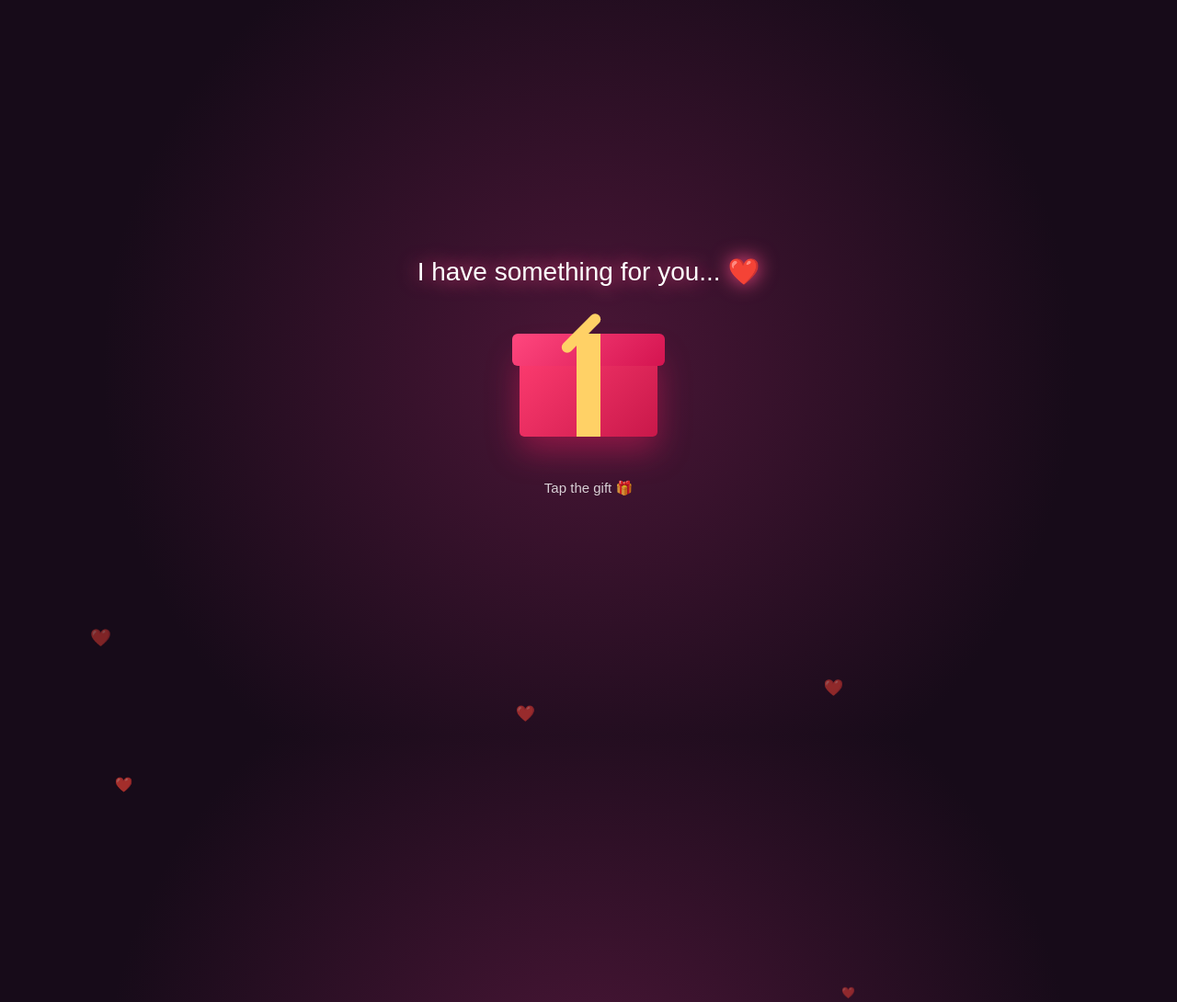
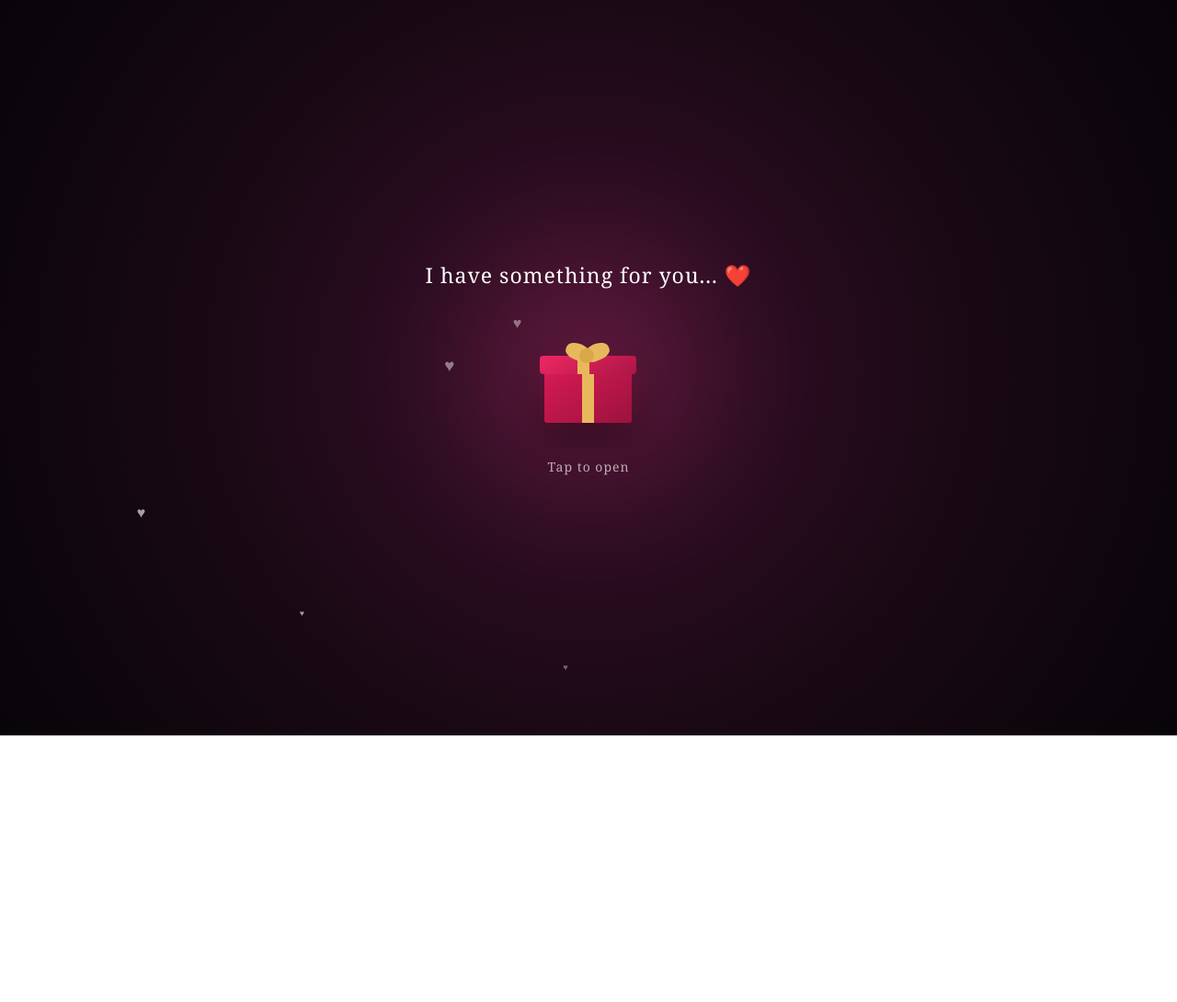
Before and after one commit to c69z6mcx8k-code/Gift, a plain HTML site: page index.html in a window 1280 px wide. Shown: the top 1090 px of the page at 92% size. After the commit the page ends 800 px from the top, so only its background shows below. Drawn offline with Linux system fonts and the light colour scheme.

Commit message:
Update index.html

```diff
--- a/index.html
+++ b/index.html
@@ -13,153 +13,226 @@
 
 body {
     margin: 0;
-            min-height: 100vh;
+    height: 100vh;
     overflow: hidden;
     display: flex;
     justify-content: center;
     align-items: center;
-            font-family: Arial, sans-serif;
-            background: radial-gradient(circle at center, #4b1637, #170b19 70%);
+    font-family: Georgia, serif;
+    background:
+        radial-gradient(circle at center,
+        #3b102c 0%,
+        #190914 55%,
+        #080409 100%);
     color: white;
 }
 
-        .container {
-            text-align: center;
-            z-index: 10;
+/* Soft glow behind the gift */
+
+.glow {
+    position: absolute;
+    width: 260px;
+    height: 260px;
+    background: rgba(255, 70, 140, 0.18);
+    border-radius: 50%;
+    filter: blur(70px);
 }
 
-        h1 {
-            font-size: 28px;
-            margin-bottom: 45px;
-            font-weight: 400;
-            animation: glow 2s infinite alternate;
+/* Main area */
+
+.container {
+    position: relative;
+    text-align: center;
+    z-index: 5;
 }
+
+.title {
+    font-size: 23px;
+    font-weight: normal;
+    letter-spacing: 1px;
+    margin-bottom: 55px;
+}
+
+/* Gift */
 
 .gift {
     position: relative;
-            width: 150px;
-            height: 130px;
+    width: 105px;
+    height: 90px;
     margin: auto;
     cursor: pointer;
-            animation: float 2s ease-in-out infinite;
+    transition: transform 0.3s;
 }
+
+.gift:hover {
+    transform: scale(1.05);
+}
+
+/* Box */
 
 .box {
     position: absolute;
     bottom: 0;
-            width: 150px;
-            height: 100px;
-            background: linear-gradient(135deg, #ff3d71, #c9184a);
-            border-radius: 5px;
-            box-shadow: 0 15px 35px rgba(255, 30, 100, 0.4);
+    left: 5px;
+    width: 95px;
+    height: 62px;
+    border-radius: 3px;
+    background: linear-gradient(
+        145deg,
+        #d91b55,
+        #9c123e
+    );
+
+    box-shadow:
+        0 15px 35px rgba(0,0,0,0.45),
+        0 0 25px rgba(255,40,120,0.25);
 }
 
-        .box::before {
+/* Vertical ribbon */
+
+.box::after {
     content: "";
     position: absolute;
-            left: 62px;
-            width: 26px;
-            height: 100%;
-            background: #ffd166;
+    left: 41px;
+    top: 0;
+    width: 13px;
+    height: 62px;
+    background: #e8b85c;
 }
+
+/* Lid */
 
 .lid {
     position: absolute;
-            top: 18px;
-            left: -8px;
-            width: 166px;
-            height: 35px;
-            background: linear-gradient(135deg, #ff477e, #d41450);
-            border-radius: 6px;
     z-index: 3;
-            transition: 0.8s ease;
+    top: 17px;
+    left: 0;
+    width: 105px;
+    height: 20px;
+    border-radius: 4px;
+    background: linear-gradient(
+        145deg,
+        #ed2864,
+        #ad1545
+    );
+
+    transition:
+        transform 0.9s ease,
+        top 0.9s ease;
 }
 
-        .lid::before {
+/* Ribbon on lid */
+
+.lid::after {
     content: "";
     position: absolute;
-            left: 70px;
-            width: 26px;
-            height: 35px;
-            background: #ffd166;
+    left: 41px;
+    top: 0;
+    width: 13px;
+    height: 20px;
+    background: #e8b85c;
 }
 
-        .ribbon {
+/* Bow */
+
+.bow-left,
+.bow-right {
     position: absolute;
-            width: 12px;
-            height: 55px;
-            background: #ffd166;
-            top: -28px;
-            left: 69px;
-            border-radius: 10px;
-            transform: rotate(45deg);
+    top: -13px;
+    width: 28px;
+    height: 18px;
+    background: #e8b85c;
+    border-radius: 50% 50% 40% 40%;
 }
 
-        .gift.open .lid {
-            transform: translateY(-90px) rotate(-8deg);
+.bow-left {
+    left: 28px;
+    transform: rotate(25deg);
 }
 
+.bow-right {
+    left: 48px;
+    transform: rotate(-25deg);
+}
+
+.bow-center {
+    position: absolute;
+    z-index: 5;
+    top: -8px;
+    left: 43px;
+    width: 16px;
+    height: 16px;
+    background: #d9a848;
+    border-radius: 50%;
+}
+
+/* Opening animation */
+
+.gift.open .lid {
+    top: -35px;
+    transform: rotate(-7deg);
+}
+
+/* Tap text */
+
 .tap {
-            margin-top: 35px;
-            font-size: 15px;
-            opacity: 0.8;
+    margin-top: 38px;
+    font-size: 14px;
+    letter-spacing: 1px;
+    opacity: 0.65;
 }
+
+/* Floating hearts */
 
 .heart {
     position: absolute;
-            font-size: 20px;
-            animation: rise 6s linear infinite;
+    bottom: -30px;
+    pointer-events: none;
+    animation: floatUp linear forwards;
     opacity: 0;
 }
 
-        @keyframes float {
-            0%, 100% {
-                transform: translateY(0);
-            }
+@keyframes floatUp {
 
-            50% {
-                transform: translateY(-12px);
-            }
-        }
-
-        @keyframes glow {
-            from {
-                text-shadow: 0 0 8px #ff4d88;
-            }
-
-            to {
-                text-shadow: 0 0 25px #ff4d88;
-            }
-        }
-
-        @keyframes rise {
     0% {
-                transform: translateY(100vh) scale(0.5);
+        transform: translateY(0) scale(0.5);
         opacity: 0;
     }
 
     20% {
-                opacity: 0.8;
+        opacity: 0.7;
     }
 
     100% {
-                transform: translateY(-20vh) scale(1.3);
+        transform:
+            translateY(-110vh)
+            translateX(30px)
+            scale(1.2);
         opacity: 0;
     }
 }
+
 </style>
 </head>
 
 <body>
 
+<div class="glow"></div>
+
 <div class="container">
 
-        <h1>I have something for you... ❤️</h1>
+    <div class="title">
+        I have something for you... ❤️
+    </div>
 
     <div class="gift" onclick="openGift()">
 
         <div class="lid">
-                <div class="ribbon"></div>
+
+            <div class="bow-left"></div>
+            <div class="bow-right"></div>
+            <div class="bow-center"></div>
+
         </div>
 
         <div class="box"></div>
@@ -167,38 +240,49 @@
     </div>
 
     <div class="tap">
-            Tap the gift 🎁
+        Tap to open
     </div>
 
 </div>
 
+
 <script>
+
 function openGift() {
-            document.querySelector(".gift").classList.add("open");
 
-            setTimeout(() => {
-                alert("Your surprise is coming... ❤️");
-            }, 800);
+    document
+        .querySelector(".gift")
+        .classList.add("open");
+
 }
 
 function createHeart() {
+
     const heart = document.createElement("div");
 
     heart.className = "heart";
-            heart.innerHTML = "❤️";
 
-            heart.style.left = Math.random() * 100 + "vw";
+    heart.innerHTML =
+        Math.random() > 0.5 ? "♡" : "♥";
+
+    heart.style.left =
+        Math.random() * 100 + "vw";
+
+    heart.style.fontSize =
+        (12 + Math.random() * 15) + "px";
+
     heart.style.animationDuration =
-                (4 + Math.random() * 4) + "s";
+        (5 + Math.random() * 4) + "s";
 
     document.body.appendChild(heart);
 
     setTimeout(() => {
         heart.remove();
-            }, 8000);
+    }, 9000);
 }
 
-        setInterval(createHeart, 700);
+setInterval(createHeart, 900);
+
 </script>
 
 </body>
```
Lines whose indentation alone changed are shown as unchanged.
